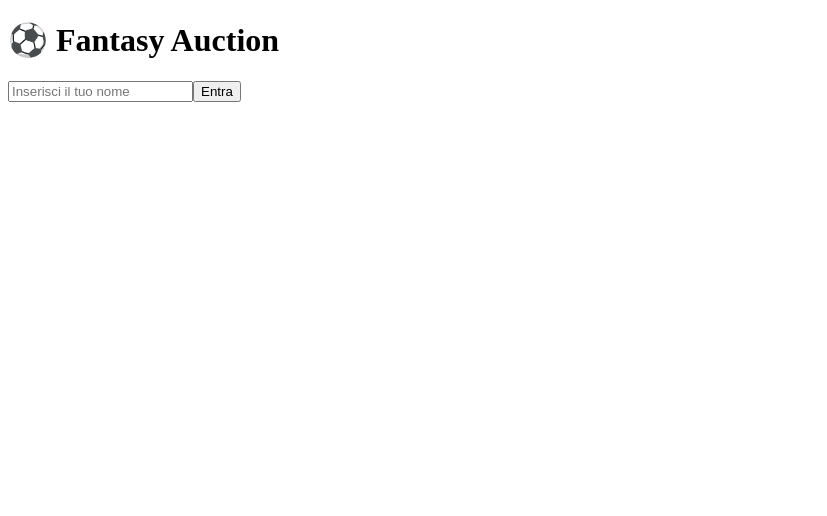
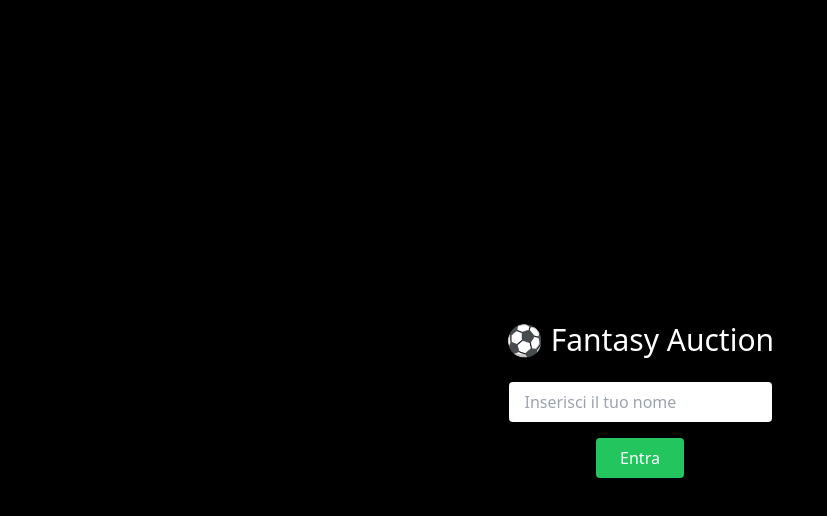
Before and after one commit to Luca-it15/asta_fantacalcio, a Next.js app: page / in a window 1280 px wide. Shown: the top 516 px of the page, without its empty margins (0-827 px from the left). Built offline with nearby package versions, Linux system fonts and the light colour scheme.

Commit message:
added layout.tsx

```diff
--- /dev/null
+++ b/app/layout.tsx
@@ -0,0 +1,17 @@
+import "./globals.css";
+import { ReactNode } from "react";
+
+export const metadata = {
+  title: "Fantasy Auction",
+  description: "Asta Fantacalcio online con Next.js e WebSocket",
+};
+
+export default function RootLayout({ children }: { children: ReactNode }) {
+  return (
+    <html lang="it">
+      <body className="bg-black text-white">
+        {children}
+      </body>
+    </html>
+  );
+}
```
Also changed, not shown: 2 other files (tests, documents, lock files or other folders).
